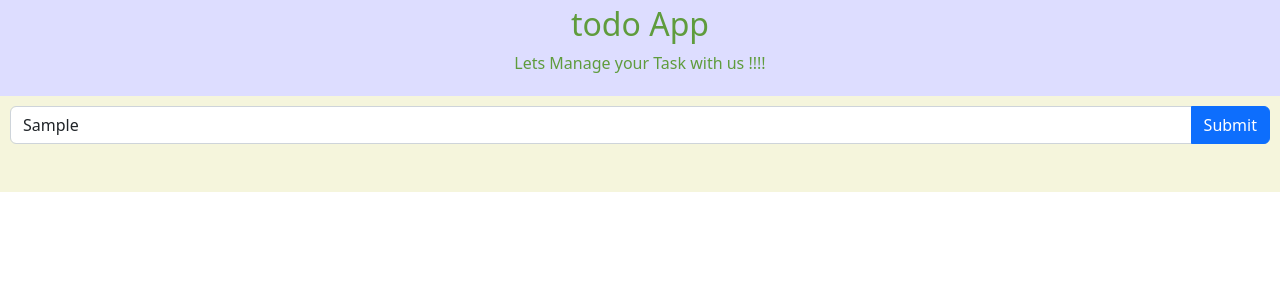
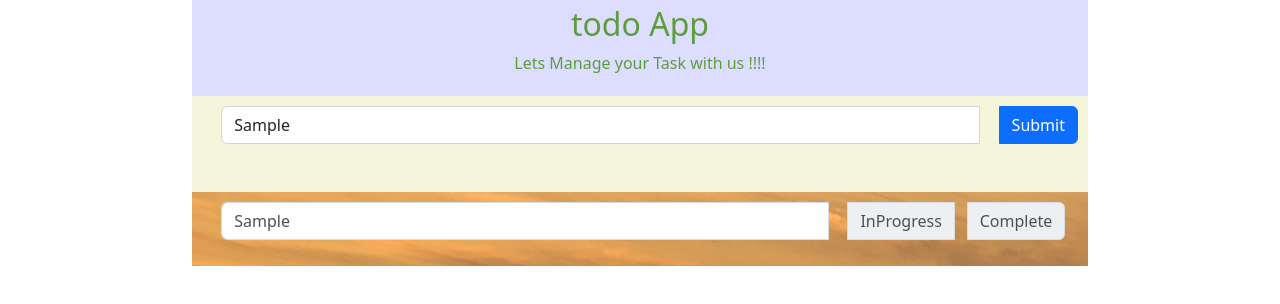
Before and after one commit to RohitMore31/ReactApps, a website: page TaskTodoApp/index.html in a window 1280 px wide. Both pictures are taken after typing "Sample" into the empty fields and a click on the button "Submit". Drawn offline with nearby package versions, Linux system fonts and the light colour scheme; files that its build step writes are made by us from their sources.

Commit message:
creatin todo lists

```diff
--- a/TaskTodoApp/public/CSS/style.css
+++ b/TaskTodoApp/public/CSS/style.css
@@ -1,3 +1,8 @@
+#container{
+    margin: auto;
+    text-align: center;
+    width: 70vw;
+}
 .title_box{
     padding: 5px;
     text-align: center;
@@ -12,3 +17,18 @@
 .list_todo{
     background-color: rgb(225, 225, 222);
 }
+.form-control{
+    margin-left: 1.5vw;
+    margin-right: 1.5vw;
+}
+.input-group-text{
+    margin-left: 1vw;
+    margin-right: 1vw;
+}
+.list_todo{
+    padding: 10px;
+    background-image:url(../images/achieve.jpg);
+    background-position:center;
+    background-repeat:repeat-y;
+    opacity: 0.8;
+}
--- /dev/null
+++ b/TaskTodoApp/public/script.js
@@ -0,0 +1,94 @@
+'use strict';
+
+var arrList = [];
+var num = 0;
+var addTodoList = function addTodoList(e) {
+    e.preventDefault();
+    var title = e.target.elements.tTitle.value;
+    var addToList = {};
+    addToList['title'] = title;
+    addToList['id'] = ++num;
+    arrList.push(addToList);
+    render();
+};
+var deleteTodoList = function deleteTodoList(todoid) {
+    var index = 0;
+    var i = 0;
+    for (i = 0; i < 5; i++) {
+        if (arrList[i].id == todoid) {
+            index = i;
+            break;
+        }
+        console.log(i);
+    }
+    arrList.splice(index, 1);
+    render();
+};
+
+var render = function render() {
+    var temp = React.createElement(
+        'div',
+        null,
+        React.createElement(
+            'div',
+            { className: 'title_box' },
+            React.createElement(
+                'h2',
+                null,
+                'todo App'
+            ),
+            React.createElement(
+                'p',
+                null,
+                'Lets Manage your Task with us !!!!'
+            )
+        ),
+        React.createElement(
+            'div',
+            { className: 'add_task' },
+            React.createElement(
+                'form',
+                { onSubmit: addTodoList },
+                React.createElement(
+                    'div',
+                    { 'class': 'input-group mb-3' },
+                    React.createElement('input', { type: 'text', name: 'tTitle', 'class': 'form-control' }),
+                    React.createElement(
+                        'button',
+                        { 'class': 'btn btn-primary btn-sm-primary', type: 'submit' },
+                        'Submit'
+                    )
+                )
+            )
+        ),
+        React.createElement(
+            'div',
+            { className: 'list_todo' },
+            arrList.map(function (list) {
+                return React.createElement(
+                    'div',
+                    { 'class': 'input-group mb-3' },
+                    React.createElement('input', { type: 'text', 'class': 'form-control', value: list.title }),
+                    React.createElement(
+                        'button',
+                        { 'class': 'input-group-text', id: 'basic-addon2', type: 'button', onClick: function onClick() {
+                                addTodoInprogress(list.id);
+                            } },
+                        'InProgress'
+                    ),
+                    React.createElement(
+                        'button',
+                        { 'class': 'input-group-text', id: 'basic-addon2', type: 'button', onClick: function onClick() {
+                                deleteTodoList(list.id);
+                            } },
+                        'Complete'
+                    )
+                );
+            })
+        )
+    );
+
+    var id_of_box = document.getElementById('container');
+    ReactDOM.render(temp, id_of_box);
+};
+render();
```
Also changed, not shown: TaskTodoApp/Js/script2.js (+46 -13 lines), TaskTodoApp/public/images/achieve.jpg (added).
